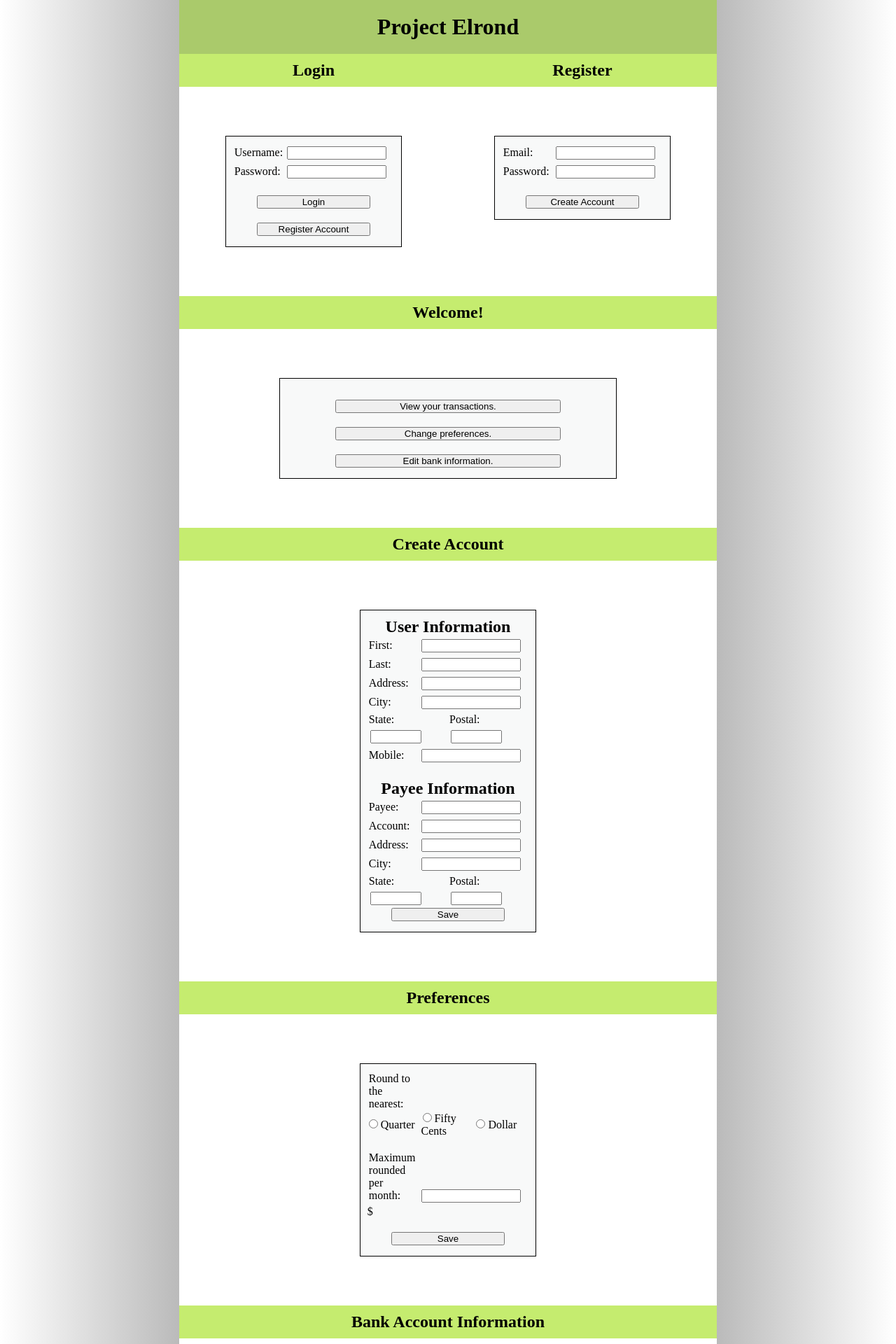
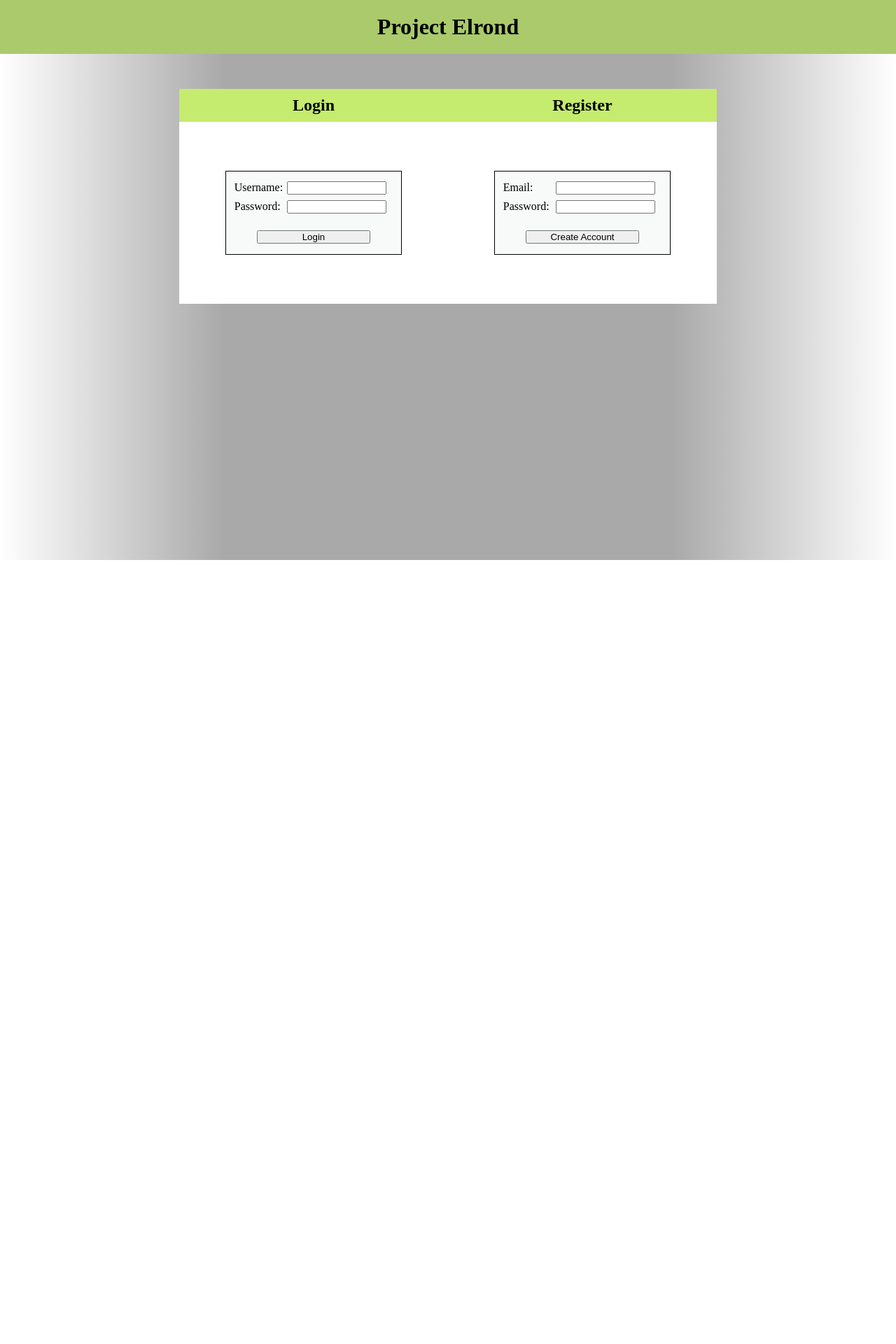
Before and after one commit to rutrum/elrond-front, a Vue app: page / in a window 1280 px wide. Shown: the top 1920 px of the page at 70% size. After the commit the page ends 800 px from the top, so only its background shows below. Built offline with nearby package versions, Linux system fonts and the light colour scheme.

Commit message:
Add buttons to change pages

```diff
--- a/src/components/BankAccount.vue
+++ b/src/components/BankAccount.vue
@@ -1,7 +1,7 @@
 <template>
     <div id="bankaccount">
         <h2 id="subtitle">{{ title }}</h2>
-        <form class="small-form">
+        <div class="small-form">
             <div>
                 <label>Bank name:</label>
                 <input type="text" v-model="input.bankname">
@@ -16,7 +16,8 @@
             </div>
             <button type="button" v-on:click="save()">Save</button>
             <p class="warning">{{ output }}</p>
-        </form>
+            <button id="back" @click="$emit('changepage','overview')">Back to Overview</button>
+        </div>
     </div>
 </template>
 
--- a/src/components/CreateAccount.vue
+++ b/src/components/CreateAccount.vue
@@ -94,6 +94,7 @@
                 if (allgood) {
                     this.output = ""
                     //TODO ajax?
+                    this.$emit("changepage","overview")
                 } else {
                     this.output = "Please fill in all fields."
                 }
--- a/src/components/Login.vue
+++ b/src/components/Login.vue
@@ -7,8 +7,7 @@
             <br>
             <label>Password:</label>
             <input type="password" v-model="input.password">
-            <button class="submit" type="button" v-on:click="login()">Login</button>
-            <button type="button" v-on:click="registeraccount()">Register Account</button>
+            <button class="submit" type="button" @click="login()">Login</button>
             <p class="warning">{{ output }}</p>
         </form>
     </div>
@@ -31,13 +30,11 @@
             login() {
                 if (this.input.username != "" && this.input.password != "") {
                     this.output = ""
-                    //TODO ajax?
+                    // logic
+                    this.$emit("changepage", "overview")
                 } else {
                     this.output = "You need to enter a username and password.";
                 }
-            },
-            registeraccount() {
-
             }
         }
     }
--- a/src/components/Main.vue
+++ b/src/components/Main.vue
@@ -1,16 +1,16 @@
 <template>
     <div id="elrond">
+        <h1 id="title">{{ title }}</h1>
         <div id="pagecontent">
-            <h1 id="title">{{ title }}</h1>
-            <div id="loginpage">
-                <Login></Login>
-                <Register></Register>
+            <div v-if="page === 'loginregister'" id="loginpage">
+                <Login @changepage="page=$event"></Login>
+                <Register @changepage="page=$event"></Register>
             </div>
-            <Overview></Overview>
-            <CreateAccount></CreateAccount>
-            <Preferences></Preferences>
-            <BankAccount></BankAccount>
-            <Transactions></Transactions>
+            <Overview       v-if="page === 'overview'"      @changepage="page=$event"></Overview>
+            <CreateAccount  v-if="page === 'createaccount'" @changepage="page=$event"></CreateAccount>
+            <Preferences    v-if="page === 'preferences'"   @changepage="page=$event"></Preferences>
+            <BankAccount    v-if="page === 'bankaccount'"   @changepage="page=$event"></BankAccount>
+            <Transactions   v-if="page === 'transactions'"  @changepage="page=$event"></Transactions>
         </div>
     </div>
 </template>
@@ -38,7 +38,7 @@
         data() {
             return {
                 title: "Project Elrond",
-                showlogin: false
+                page: "loginregister"
             }
         }
     }
@@ -51,7 +51,7 @@
     #pagecontent {
         background-color: white;
         width: 60%;
-        margin: 0 auto;
+        margin: 50px auto;
     }
     #loginpage {
         display: flex;
--- a/src/components/Overview.vue
+++ b/src/components/Overview.vue
@@ -2,9 +2,11 @@
     <div id="overview">
         <h2 id="subtitle">{{ title }}</h2>
         <div class="big-form">
-            <button>View your transactions.</button>
-            <button>Change preferences.</button>
-            <button>Edit bank information.</button>
+            <button @click="$emit('changepage','transactions')">View your transactions.</button>
+            <button @click="$emit('changepage','preferences')">Change preferences.</button>
+            <button @click="$emit('changepage','bankaccount')">Edit bank information.</button>
+            <br>
+            <button @click="$emit('changepage','loginregister')">Logout</button>
         </div>
     </div>
 </template>
--- a/src/components/Preferences.vue
+++ b/src/components/Preferences.vue
@@ -1,7 +1,7 @@
 <template>
     <div id="preferences">
         <h2 id="subtitle">{{ title }}</h2>
-        <form class="small-form">
+        <div class="small-form">
             <label>Round to the nearest:</label>
             <div id="roundingoptions">
                 <div>
@@ -22,7 +22,8 @@
             <input type="number" v-model="input.maximum">$
             <button type="button" v-on:click="save()">Save</button>
             <p class="warning">{{ output }}</p>
-        </form>
+            <button id="back" @click="$emit('changepage','overview')">Back to Overview</button>
+        </div>
     </div>
 </template>
 
--- a/src/components/Register.vue
+++ b/src/components/Register.vue
@@ -1,7 +1,7 @@
 <template>
     <div id="register">
         <h2 id="subtitle">{{ title }}</h2>
-        <form class="big-form">
+        <div class="big-form">
             <label>Email:</label>
             <input type="text" v-model="input.username">
             <br>
@@ -9,7 +9,7 @@
             <input type="password" v-model="input.password">
             <button class="submit" type="button" v-on:click="login()">Create Account</button>
             <p class="warning">{{ output }}</p>
-        </form>
+        </div>
     </div>
 </template>
 
@@ -31,6 +31,7 @@
                 if (this.input.username != "" && this.input.password != "") {
                     this.output = ""
                     //TODO ajax?
+                    this.$emit("changepage","createaccount")
                 } else {
                     this.output = "You need to enter a username and password.";
                 }
--- a/src/components/Transactions.vue
+++ b/src/components/Transactions.vue
@@ -17,6 +17,7 @@
                 <span></span>
                 <span v-text="total"></span>
             </div>
+            <button id="back" @click="$emit('changepage','overview')">Back to Overview</button>
         </div>
     </div>
 </template>
```
